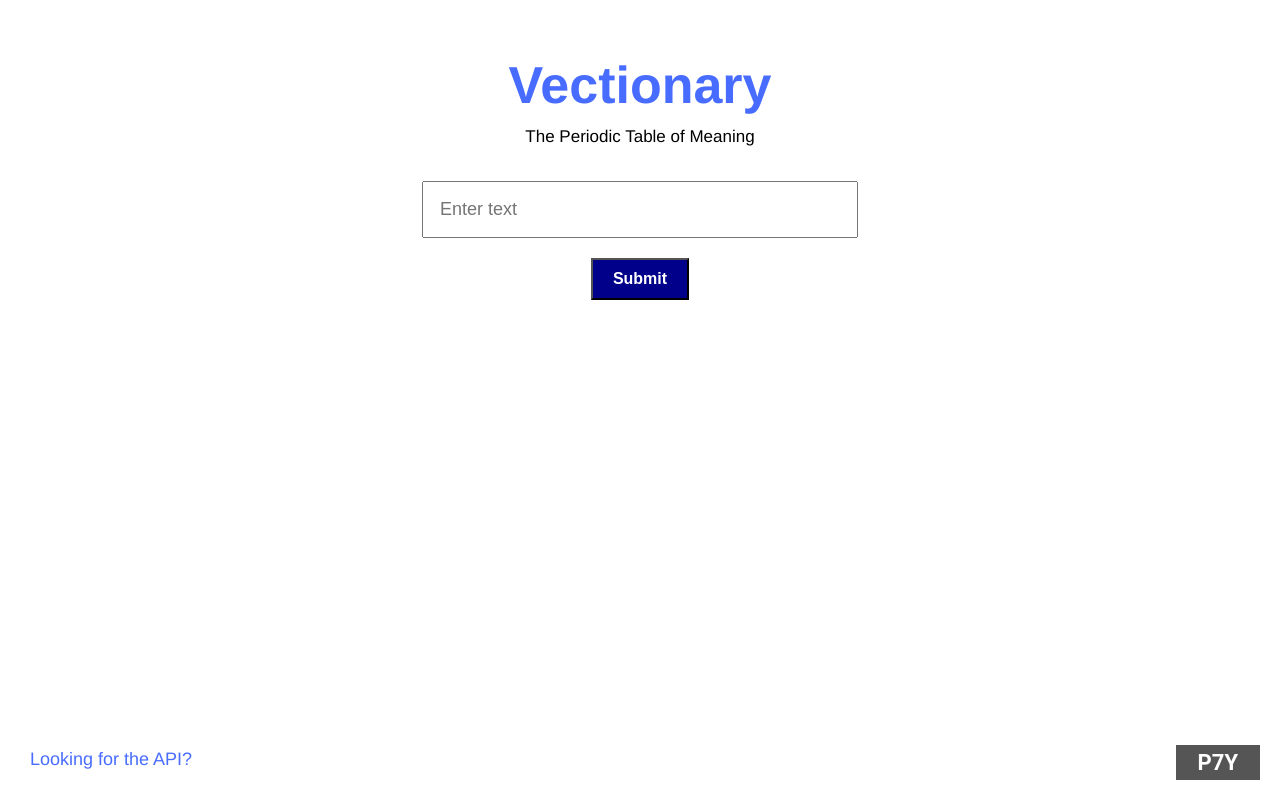
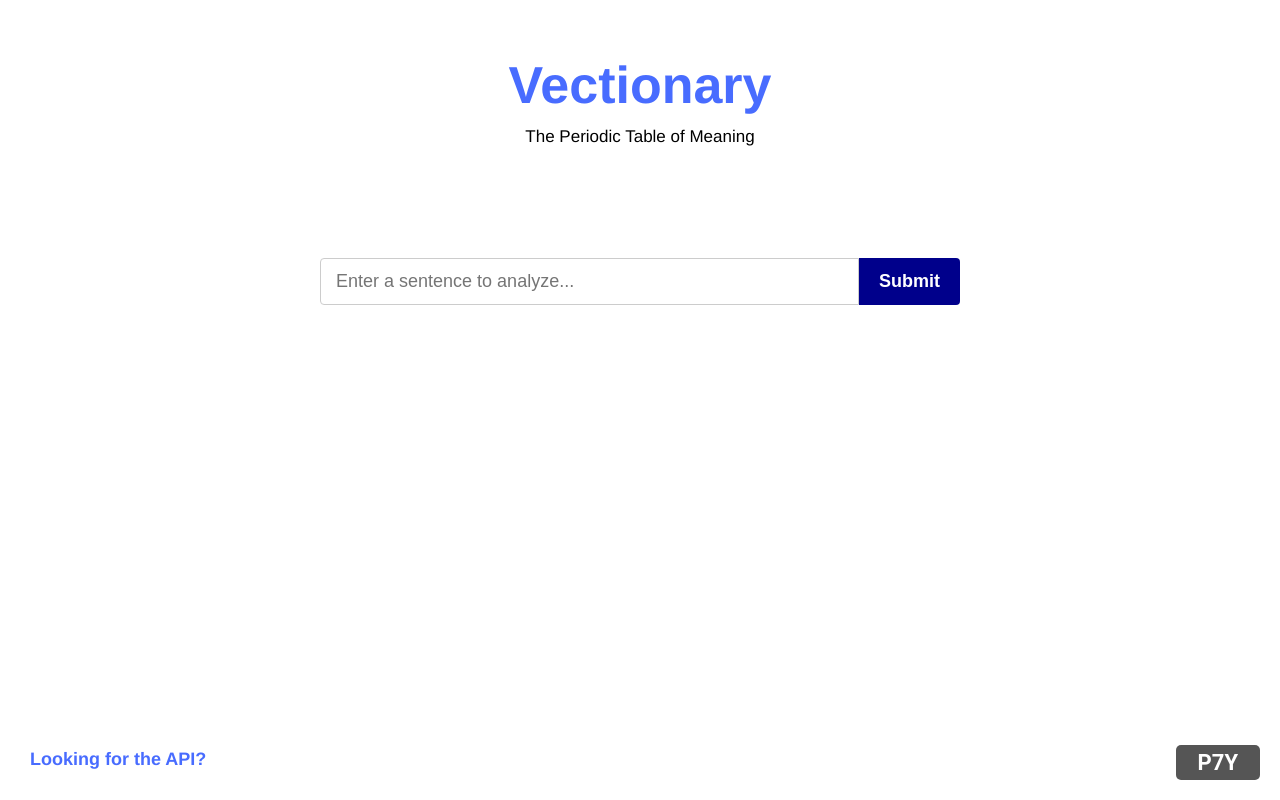
Before and after one commit to Pangeon-LLC/vectionary_app, a React (Create React App) app: page / in a window 1280 px wide. Built offline with nearby package versions, Linux system fonts and the light colour scheme.

Commit message:
changed submit button

```diff
--- a/src/App.css
+++ b/src/App.css
@@ -40,6 +40,11 @@
   font-size: calc(2px + 2vmin);
   font-family: 'Helvetica', Arial, sans-serif; /* Consistent font */
   text-decoration: none;
+  font-weight: bold;
+}
+
+.api-info:hover {
+  text-decoration: underline;
 }
 
 .p7y-info {
@@ -50,10 +55,17 @@
   border-radius: 0;
   color: #ffffff;
   background-color: #555555;
+  border-radius: 5px;
   font-size: calc(6px + 2vmin);
   font-family: 'Roboto', sans-serif;
   font-weight: bold;
   text-decoration: none;
+  transition: background-color 0.3s ease, color 0.3s ease;
+}
+
+.p7y-info:hover {
+  background-color: #00008b; /* Change background color on hover */
+  color: #ffffff; /* Optionally change text color on hover */
 }
 
 @keyframes App-logo-spin {
--- a/src/App.js
+++ b/src/App.js
@@ -23,23 +23,47 @@ function Home() {
         <h1 style={{ position: 'absolute', top: '20px', textAlign: 'center', width: '100%' }}>Vectionary</h1>
         <p style={{ position: 'absolute', top: '110px', textAlign: 'center', fontSize: 'calc(1px + 2vmin)', color: 'black', fontFamily: 'Helvetica, Arial, sans-serif' }}>The Periodic Table of Meaning</p>
 
-        <div style={{ display: 'flex', flexDirection: 'column', alignItems: 'center', justifyContent: 'center', marginTop: '-25%' }}>
+        <div style={{
+            position: 'relative',
+            width: '50%',
+            maxWidth: '700px',
+            margin: '0 auto',
+            marginBottom: '100px',
+            marginTop: '-138px'  // Adjust this value to move it further up
+          }}>
+            <form onSubmit={handleSubmit} style={{ display: 'flex', width: '100%' }}>
               <input
                 type="text"
-            placeholder="Enter text"
-            style={{ padding: '16px', fontSize: '18px', marginBottom: '20px', width: '400px' }}
                 value={inputText}
                 onChange={(e) => setInputText(e.target.value)}
                 onKeyPress={handleKeyPress}
+                placeholder="Enter a sentence to analyze..."
+                style={{
+                  flex: '1',
+                  padding: '12px 15px',
+                  fontSize: '18px',
+                  borderRadius: '4px 0 0 4px',
+                  border: '1px solid #ccc',
+                  outline: 'none'
+                }}
               />
               <button
-            style={{ padding: '10px 20px', fontSize: '16px', cursor: 'pointer', color: 'white', backgroundColor: '#00008b', transition: 'background-color 0.1s', fontWeight: 'bold' }}
-            onMouseOver={(e) => e.currentTarget.style.backgroundColor = '#486Cff'}
-            onMouseOut={(e) => e.currentTarget.style.backgroundColor = '#00008b'}
+                type="submit"
+                style={{
+                  padding: '12px 20px',
+                  fontSize: '18px',
+                  backgroundColor: '#00008b',
+                  color: 'white',
+                  border: 'none',
+                  borderRadius: '0 4px 4px 0',
+                  cursor: 'pointer',
+                  fontWeight: 'bold'
+                }}
                 onClick={handleSubmit}
               >
                 Submit
               </button>
+            </form>
           </div>
 
         <a href="https://rapidapi.com/vectionary-sd11-vectionary-sd11-default/api/vectionary-api1/playground/apiendpoint_37ebbcd8-6050-4cd6-a5c8-261101ae2d1e" className="api-info" target="_blank" rel="noopener noreferrer">
```
Lines whose indentation alone changed are shown as unchanged.
